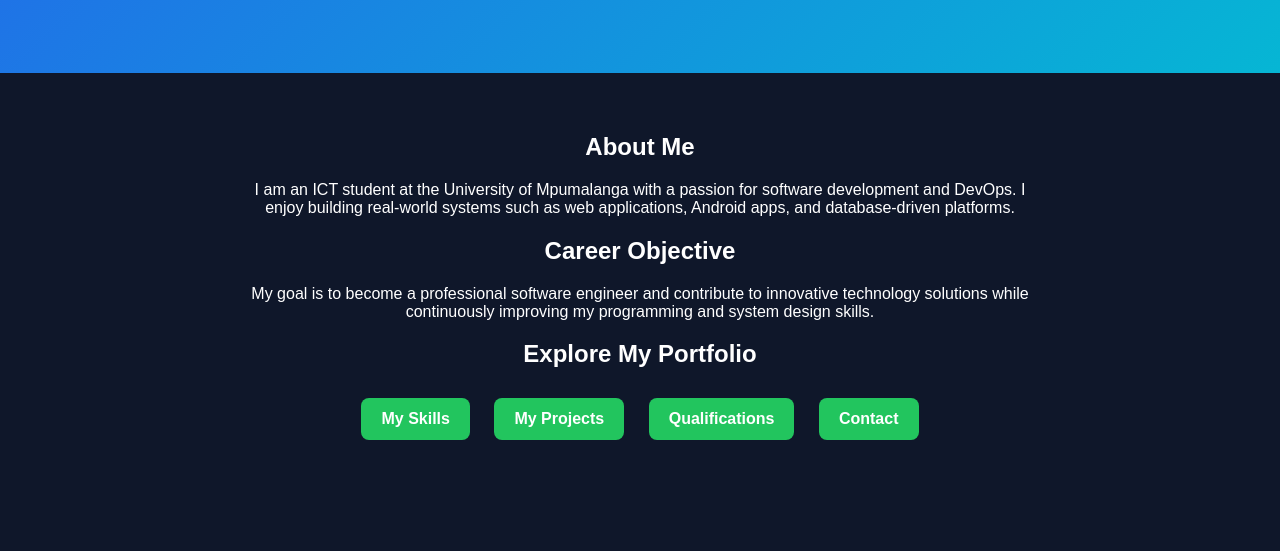
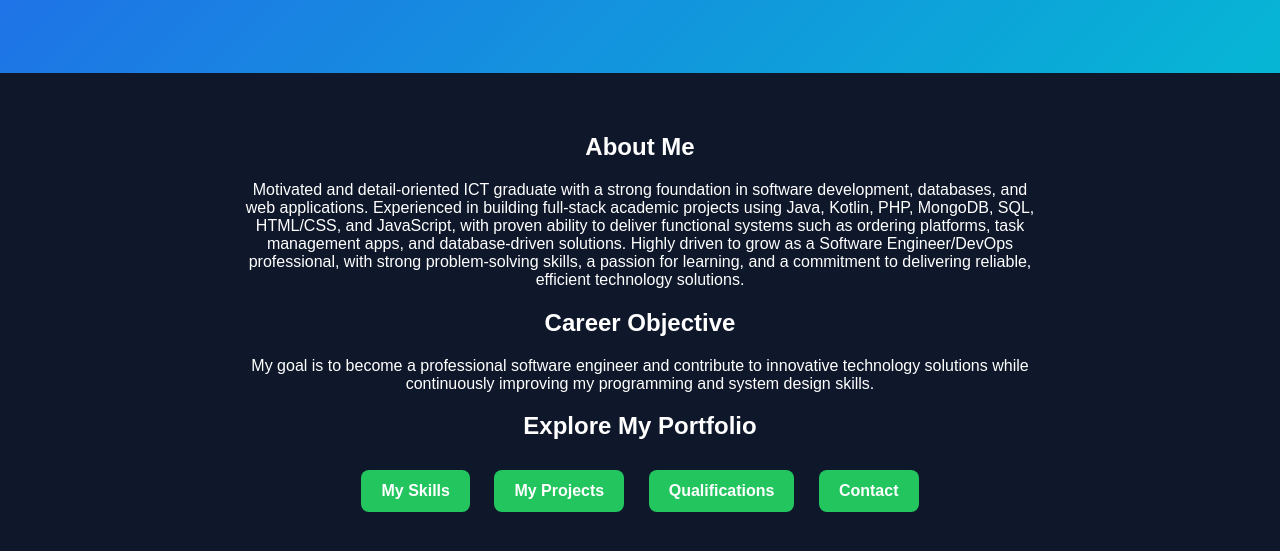
Before and after one commit to Njomane1021/siphesihle.github.io, a plain HTML site: page index.html in a window 1280 px wide. Shown: the part 335-886 px from the top of the page. Before the commit the page ends 825 px from the top, so only its background shows below. Drawn offline with Linux system fonts and the light colour scheme.

Commit message:
Revise personal description in index.html
Updated personal description to reflect skills and experience.

```diff
--- a/index.html
+++ b/index.html
@@ -67,9 +67,11 @@ background:#16a34a;
 <h2>About Me</h2>
 
 <p>
-I am an ICT student at the University of Mpumalanga with a passion for
-software development and DevOps. I enjoy building real-world systems
-such as web applications, Android apps, and database-driven platforms.
+Motivated and detail-oriented ICT graduate with a strong foundation in software development, databases,
+and web applications. Experienced in building full-stack academic projects using Java, Kotlin, PHP, MongoDB,
+SQL, HTML/CSS, and JavaScript, with proven ability to deliver functional systems such as ordering platforms,
+task management apps, and database-driven solutions. Highly driven to grow as a Software Engineer/DevOps professional,
+with strong problem-solving skills, a passion for learning, and a commitment to delivering reliable, efficient technology solutions.
 </p>
 
 <h2>Career Objective</h2>
```
